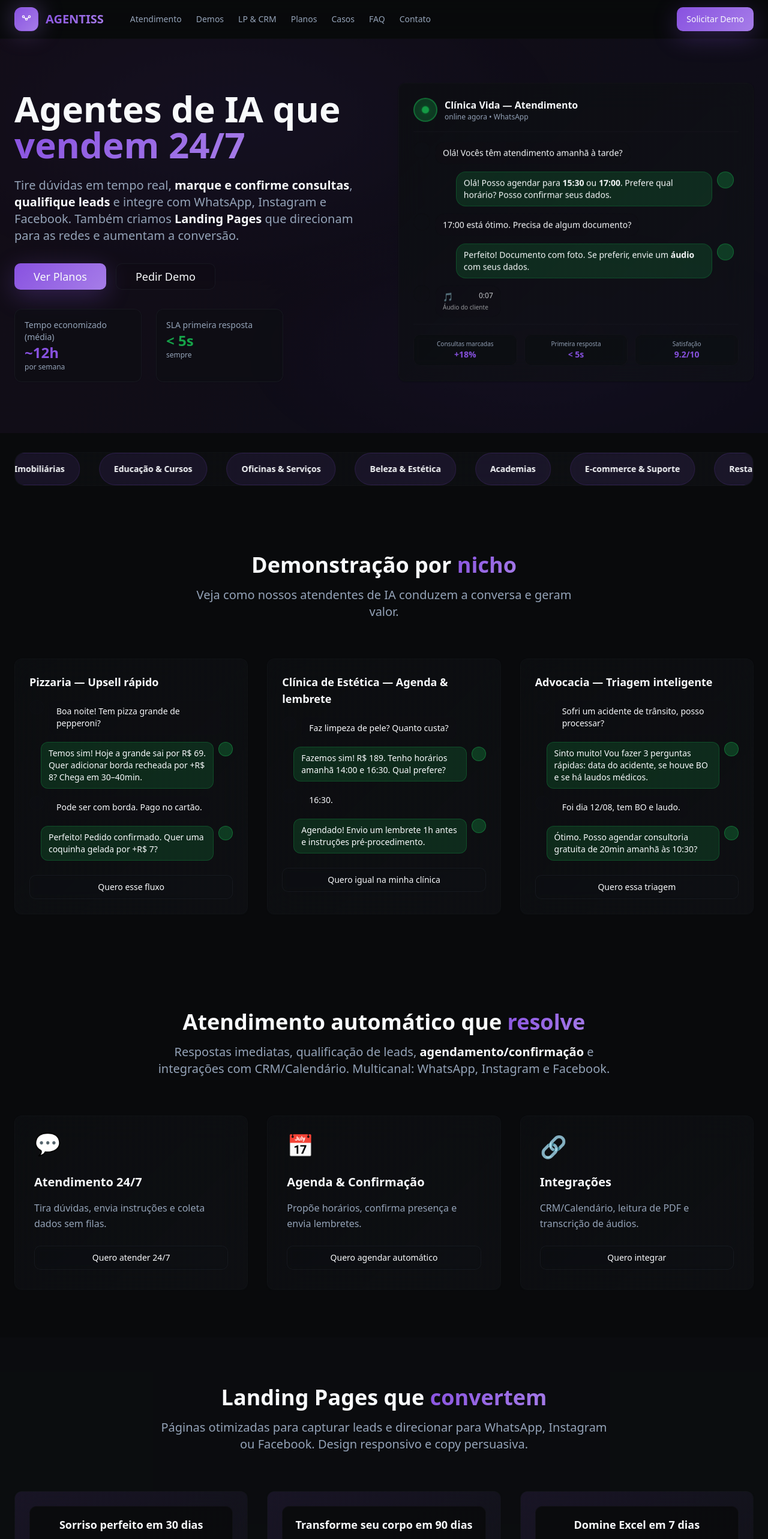
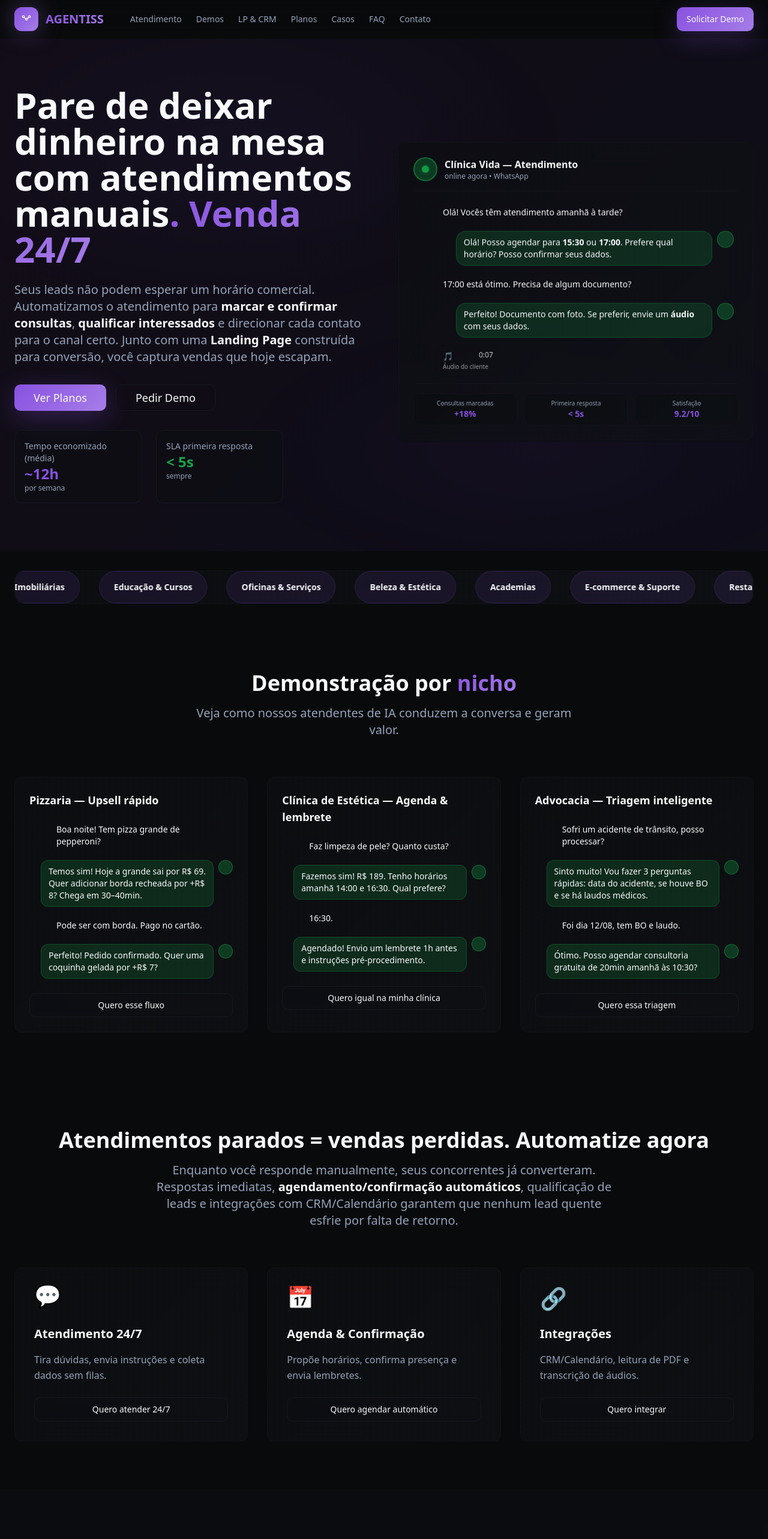
Before and after one commit to PerseuLdev/Agentiss-LP, a React (Vite) app: page / in a window 1280 px wide. Shown: the top 2566 px of the page at 60% size. Built offline with nearby package versions, Linux system fonts and the light colour scheme.

Commit message:
refine positioning copy around automation

```diff
--- a/src/components/sections/CRMSection.tsx
+++ b/src/components/sections/CRMSection.tsx
@@ -76,12 +76,11 @@ export default function CRMSection() {
       <div className="container mx-auto px-6">
         <div className="text-center mb-16">
           <h2 className="text-4xl font-bold mb-4">
-            CRMs personalizados que{" "}
-            <span className="bg-gradient-primary bg-clip-text text-transparent">organizam</span>
+            Planilhas travam seu crescimento. Organize tudo em um CRM sob medida
           </h2>
           <p className="text-xl text-muted-foreground max-w-3xl mx-auto">
-            Sistemas de gestão sob medida para seu negócio. Integração completa com
-            agentes de IA, automações e relatórios inteligentes.
+            Pare de caçar dados em arquivos diferentes. Centralize leads, atendimentos e finanças com automações conectadas
+            aos agentes de IA, relatórios em tempo real e gatilhos que mantêm sua equipe focada no que gera receita.
           </p>
         </div>
 
--- a/src/components/sections/Features.tsx
+++ b/src/components/sections/Features.tsx
@@ -34,12 +34,12 @@ export default function Features() {
       <div className="container mx-auto px-6">
         <div className="text-center mb-16">
           <h2 className="text-4xl font-bold mb-4">
-            Atendimento automático que{" "}
-            <span className="bg-gradient-primary bg-clip-text text-transparent">resolve</span>
+            Atendimentos parados = vendas perdidas. Automatize agora
           </h2>
           <p className="text-xl text-muted-foreground max-w-3xl mx-auto">
-            Respostas imediatas, qualificação de leads, <strong className="text-foreground">agendamento/confirmação</strong> e
-            integrações com CRM/Calendário. Multicanal: WhatsApp, Instagram e Facebook.
+            Enquanto você responde manualmente, seus concorrentes já converteram. Respostas imediatas,{" "}
+            <strong className="text-foreground">agendamento/confirmação automáticos</strong>, qualificação de leads e integrações
+            com CRM/Calendário garantem que nenhum lead quente esfrie por falta de retorno.
           </p>
         </div>
 
--- a/src/components/sections/Hero.tsx
+++ b/src/components/sections/Hero.tsx
@@ -27,20 +27,17 @@ export default function Hero() {
           <div className="space-y-4 sm:space-y-6 lg:space-y-8 animate-slide-up">
             <div className="space-y-3 sm:space-y-4 lg:space-y-6">
               <h1 className="text-3xl sm:text-4xl lg:text-5xl xl:text-6xl font-bold leading-tight">
-                Agentes de IA que{" "}
+                Pare de deixar dinheiro na mesa com atendimentos manuais
                 <span className="bg-gradient-primary bg-clip-text text-transparent">
-                  vendem 24/7
+                  . Venda 24/7
                 </span>
               </h1>
               <p className="text-base sm:text-lg lg:text-xl text-muted-foreground max-w-2xl leading-relaxed">
-                Tire dúvidas em tempo real,{" "}
-                <strong className="text-foreground">
-                  marque e confirme consultas
-                </strong>
-                ,<strong className="text-foreground"> qualifique leads</strong>{" "}
-                e integre com WhatsApp, Instagram e Facebook. Também criamos{" "}
-                <strong className="text-foreground">Landing Pages</strong> que
-                direcionam para as redes e aumentam a conversão.
+                Seus leads não podem esperar um horário comercial. Automatizamos o atendimento para{" "}
+                <strong className="text-foreground">marcar e confirmar consultas</strong>,{" "}
+                <strong className="text-foreground">qualificar interessados</strong>{" "}
+                e direcionar cada contato para o canal certo. Junto com uma{" "}
+                <strong className="text-foreground">Landing Page</strong> construída para conversão, você captura vendas que hoje escapam.
               </p>
             </div>
 
--- a/src/components/sections/LandingPages.tsx
+++ b/src/components/sections/LandingPages.tsx
@@ -49,12 +49,11 @@ export default function LandingPages() {
       <div className="container mx-auto px-6">
         <div className="text-center mb-16">
           <h2 className="text-4xl font-bold mb-4">
-            Landing Pages que{" "}
-            <span className="bg-gradient-primary bg-clip-text text-transparent">convertem</span>
+            Sem landing page, seu tráfego evapora. Vamos mudar isso
           </h2>
           <p className="text-xl text-muted-foreground max-w-3xl mx-auto">
-            Páginas otimizadas para capturar leads e direcionar para WhatsApp, Instagram ou Facebook.
-            Design responsivo e copy persuasiva.
+            Construímos páginas focadas em conversão para não perder quem já clicou no seu anúncio. Layouts rápidos, provas
+            sociais e chamadas claras que levam o lead direto para WhatsApp, Instagram ou automações de vendas.
           </p>
         </div>
 
```
